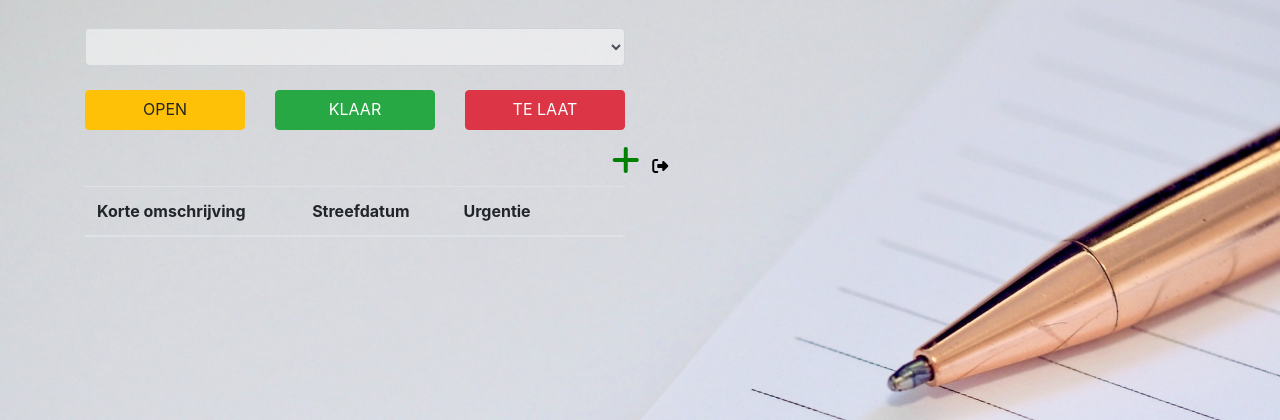
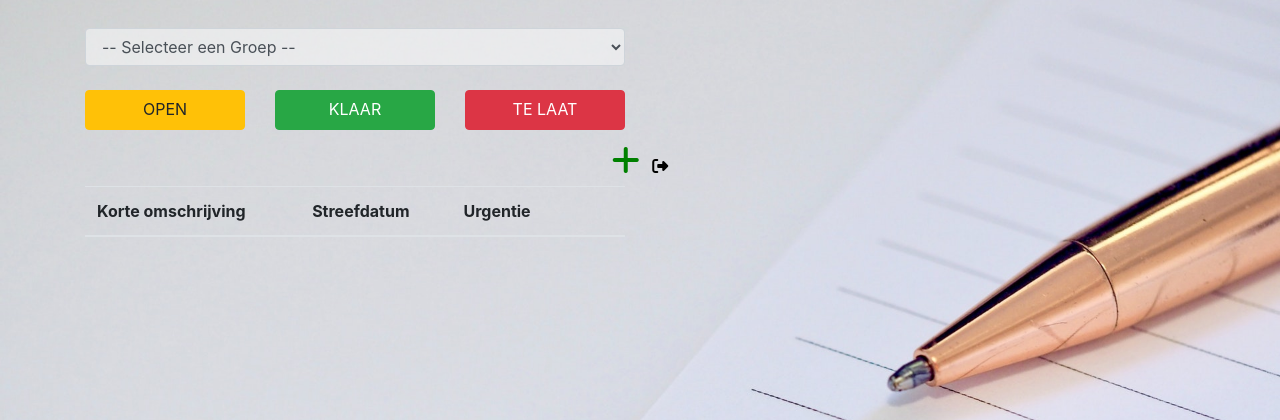
Before and after one commit to robbertdejong88/todo, a Django app: page / in a window 1280 px wide. Shown: the top 420 px of the page. Run offline with Django 3.2, Linux system fonts and the light colour scheme; the visitor is signed in with stand-in values (Sample User, id 1); data that the repository does not hold is empty; some libraries are stand-ins or nearby versions.

Commit message:
dropdown taskgroup aangepast

```diff
--- a/todo/templates/todo/index.html
+++ b/todo/templates/todo/index.html
@@ -7,8 +7,8 @@
     <form method='POST' action=#>
       {% csrf_token %}
       <select class="form-control transparant" id="make" name='selected_group' onchange="this.form.submit();">
+              <option disabled selected value> -- Selecteer een Groep -- </option>
           {% for group in groups %}
-              <option disabled selected value> -- Selecteer een Groep -- </option>
               <option value='{{group.id}}'>{{ group.name }}</option>
           {% endfor %}
       </select>
```
